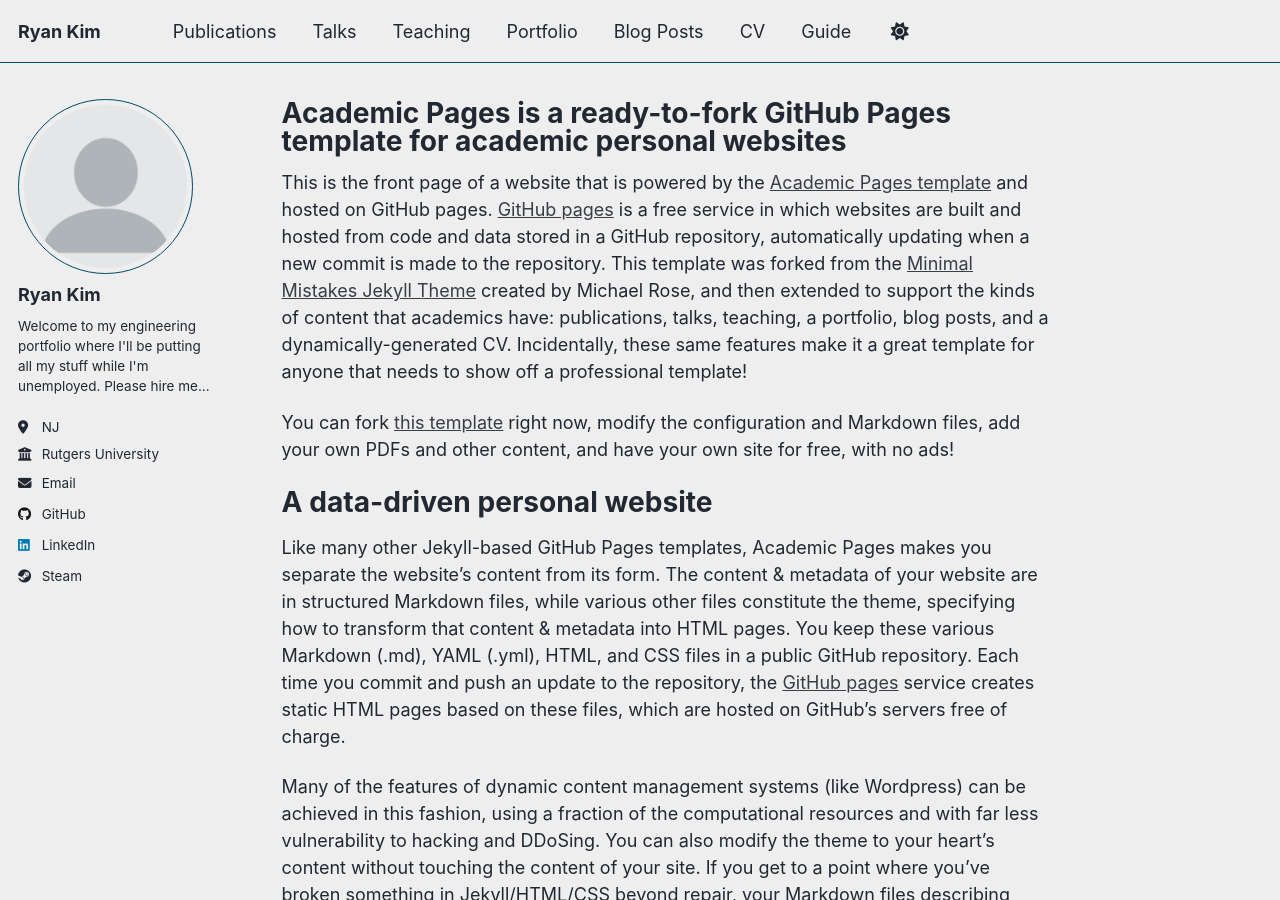
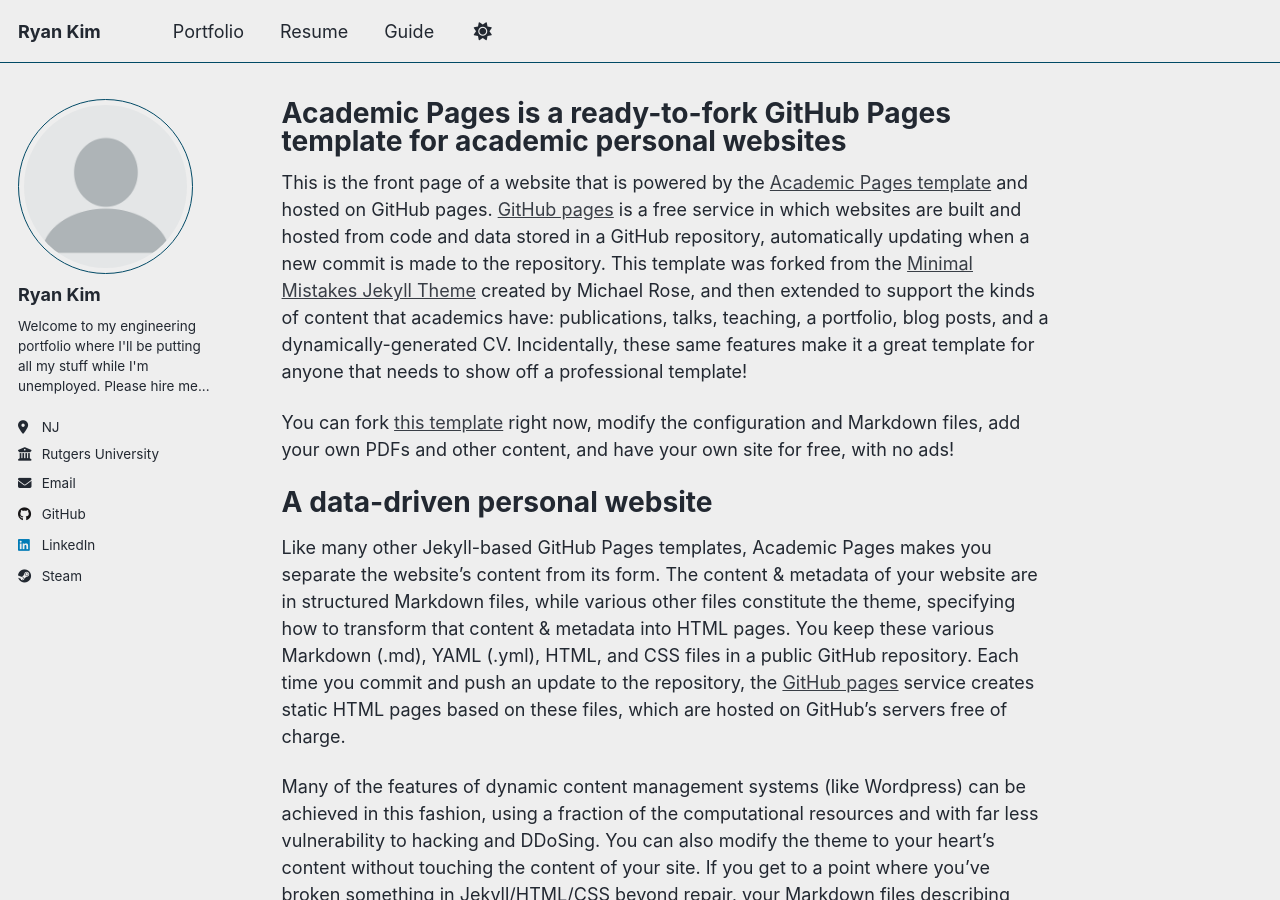
Before and after one commit to Rkydin/rkydin.github.io, a Jekyll site: the page built from _pages/about.md, in a window 1280 px wide and 900 px high. Built offline with Jekyll 4.4.1, drawn with Linux system fonts in a browser that asks for light colours; a script that is not in the unit is left out.

Commit message:
Update navigation structure and replace CV with Resume

```diff
--- a/_data/navigation.yml
+++ b/_data/navigation.yml
@@ -8,22 +8,11 @@
 #      Markdown formatted page while the second is generated using JSON.
 
 main:
-  - title: "Publications"
-    url: /publications/
-
-  - title: "Talks"
-    url: /talks/
-
-  - title: "Teaching"
-    url: /teaching/
 
   - title: "Portfolio"
     url: /portfolio/
 
-  - title: "Blog Posts"
-    url: /year-archive/
-
-  - title: "CV"
+  - title: "Resume"
     url: /cv/
 
   # - title: "CV"
```
